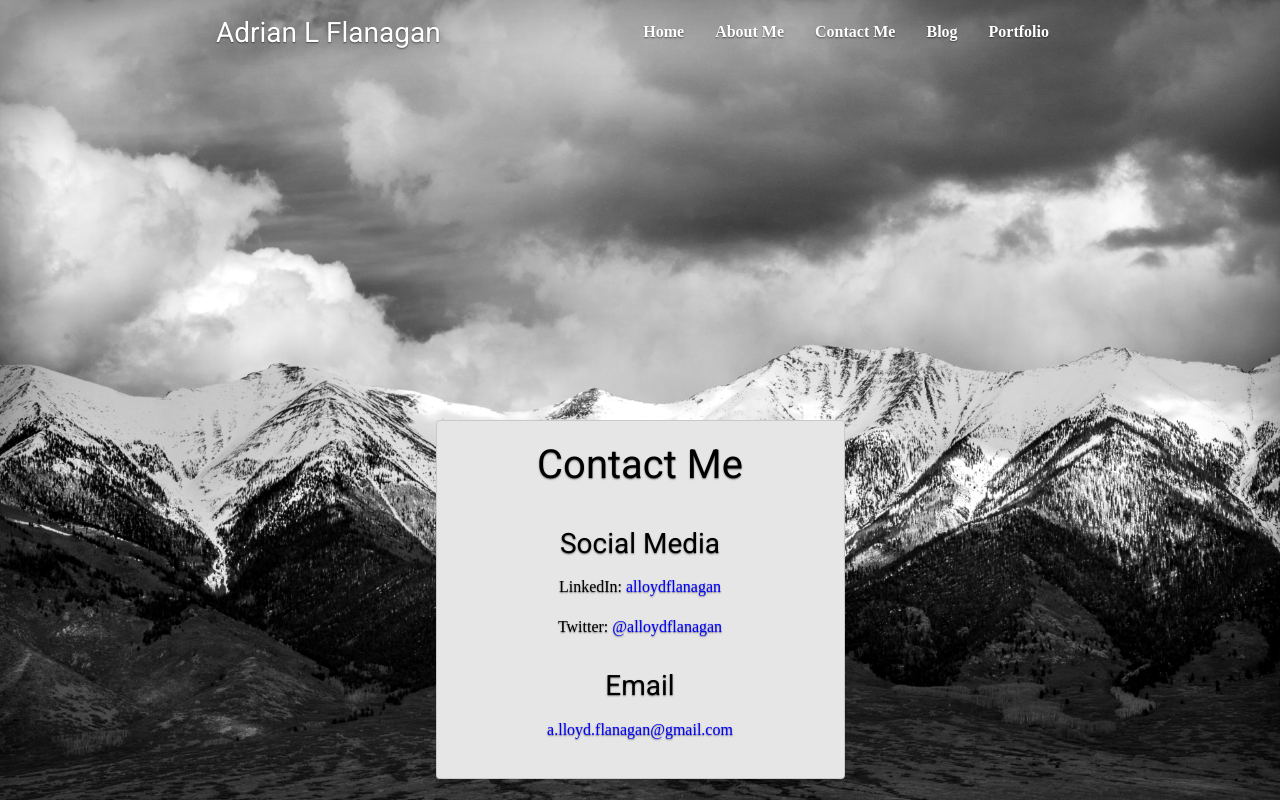
After one commit to alflanagan/alloydflanagan, a Django app: page /contact/ in a window 1280 px wide. The commit adds this page. Run offline with Django 3.2, Linux system fonts and the light colour scheme; some libraries are stand-ins or nearby versions; some web fonts are replaced.

Commit message:
Add Contact Me static page

```diff
--- a/alloydflanagan/settings.py
+++ b/alloydflanagan/settings.py
@@ -25,7 +25,7 @@ SECRET_KEY = 'rr9j-(i(un%+#5lao5ojaex8%6mstg@so&2a)jll2rkmip@@l4'
 # SECURITY WARNING: don't run with debug turned on in production!
 DEBUG = True
 
-ALLOWED_HOSTS = ['alloydflanagan.com']
+ALLOWED_HOSTS = ['alloydflanagan.com', 'localhost']
 
 
 # Application definition
--- a/alloydflanagan/templates/shared/application_nav.html
+++ b/alloydflanagan/templates/shared/application_nav.html
@@ -5,6 +5,7 @@
       {# helper_methods.nav_helper #}
       <span class="nav-link"><a href="/">Home</a></span>
       <span class="nav-link"><a href="/about_me">About Me</a></span>
+      <span class="nav-link"><a href="/contact">Contact Me</a></span>
       <span class="nav-link"><a href="/blog">Blog</a></span>
       <span class="nav-link"><a href="/portfolio">Portfolio</a></span>
       {# login_helper 'nav-link' #}
--- a/alloydflanagan/urls.py
+++ b/alloydflanagan/urls.py
@@ -17,11 +17,12 @@ from django.contrib import admin
 from django.urls import path, include
 from django.conf import settings
 from django.conf.urls.static import static
-from pages.views import home, about_me
+from pages.views import home, about_me, contact
 
 urlpatterns = [  # pylint: disable=invalid-name
     path('', home, name="home"),
     path('about_me/', about_me, name="about_me"),
+    path('contact/', contact, name="contact"),
     path('admin/', admin.site.urls),
     path('blog/', include('blogs.urls')),
     path('portfolio/', include('portfolios.urls'))
--- /dev/null
+++ b/pages/templates/pages/contact.html
@@ -0,0 +1,20 @@
+{% extends "alloydflanagan/base.html" %}
+  {% load static %}
+  {% block page_content %}
+<div class="row">
+  <div class="offset-sm-2 col-sm-8 offset-md-3 col-md-6">
+    <div class="app-card-container">
+      <div class="card contact-card">
+        <h1>Contact Me</h1>
+        <div id="contact_page">
+          <h3>Social Media</h3>
+          <p>LinkedIn: <a href="https://www.linkedin.com/in/alloydflanagan">alloydflanagan</a></p>
+          <p>Twitter: <a href="https://twitter.com/lloyd_flanagan">@alloydflanagan</a></p>
+          <h3>Email</h3>
+          <p><a href="mailto:a.lloyd.flanagan@gmail.com?subject=Portfolio Contact">a.lloyd.flanagan@gmail.com</a></p>
+        </div>
+      </div>
+    </div>
+  </div>
+</div>
+{% endblock %}
--- a/pages/views.py
+++ b/pages/views.py
@@ -8,3 +8,7 @@ def about_me(request):
 def home(request):
     """Initial view for users"""
     return render(request, "pages/home.html")
+
+def contact(request):
+    """My contact information page"""
+    return render(request, "pages/contact.html")
```
